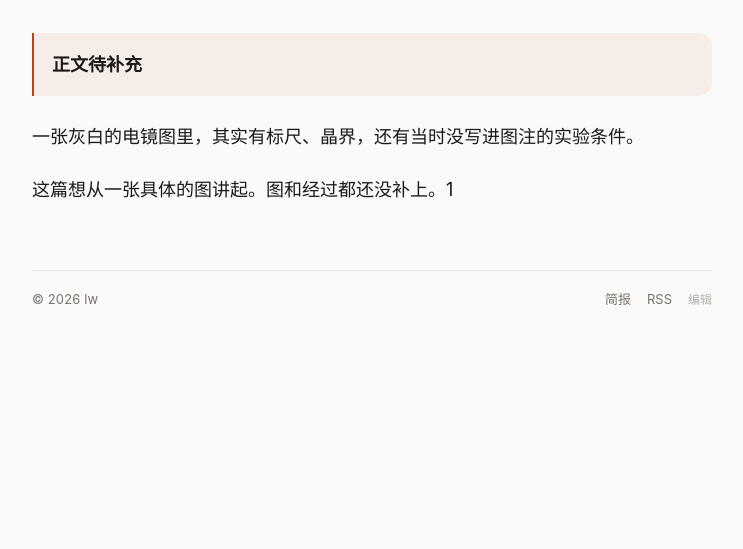
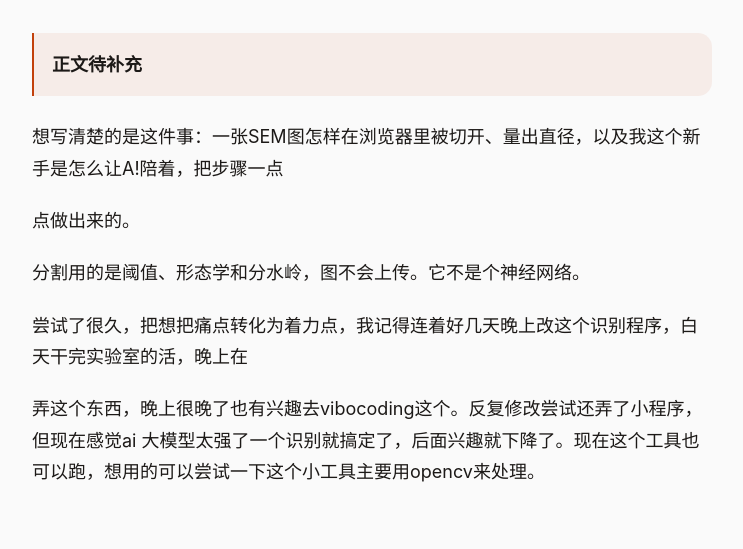
Before and after one commit to wu5-lin/l.w-site, an Astro site: page /blog/sem-image-story in a window 1280 px wide. Shown: the part 243-792 px from the top of the page, without its empty margins (268-1011 px from the left). Built offline with nearby package versions, Linux system fonts and the light colour scheme; Astro itself is replaced by a stand-in of ours.

Commit message:
内容：更新 src/content/blog/sem-image-story.md

```diff
--- a/src/content/blog/sem-image-story.md
+++ b/src/content/blog/sem-image-story.md
@@ -8,6 +8,14 @@ draft: false
 ---
 > **正文待补充**
 
-一张灰白的电镜图里，其实有标尺、晶界，还有当时没写进图注的实验条件。
 
-这篇想从一张具体的图讲起。图和经过都还没补上。1
+
+想写清楚的是这件事：一张SEM图怎样在浏览器里被切开、量出直径，以及我这个新手是怎么让A!陪着，把步骤一点
+
+点做出来的。
+
+分割用的是阈值、形态学和分水岭，图不会上传。它不是个神经网络。
+
+尝试了很久，把想把痛点转化为着力点，我记得连着好几天晚上改这个识别程序，白天干完实验室的活，晚上在
+
+弄这个东西，晚上很晚了也有兴趣去vibocoding这个。反复修改尝试还弄了小程序，但现在感觉ai 大模型太强了一个识别就搞定了，后面兴趣就下降了。现在这个工具也可以跑，想用的可以尝试一下这个小工具主要用opencv来处理。
```
